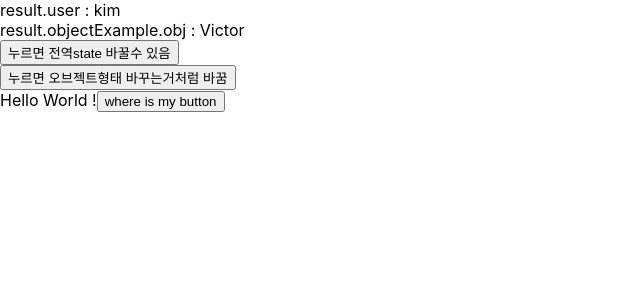
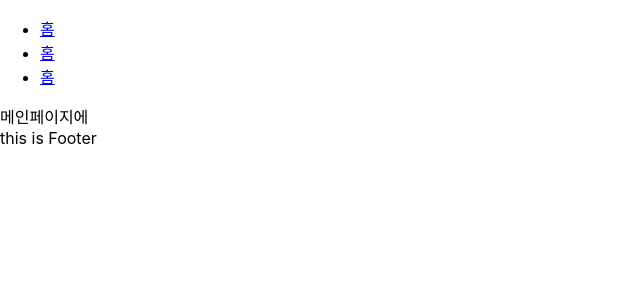
Before and after one commit to withoutthem/Appsam, a React (Create React App) app in the folder frontend/: page / in a window 1280 px wide. Shown: the top 300 px of the page, without its empty margins (0-640 px from the left). Built offline with nearby package versions, Linux system fonts and the light colour scheme.

Commit message:
resource router setting with styleSetting

```diff
--- a/frontend/src/App.js
+++ b/frontend/src/App.js
@@ -1,26 +1,31 @@
-import axios from 'axios';
-import './App.css';
+// import axios from 'axios';
+import './style/main.css';
 import Header from './components/Header';
+import Footer from './components/Footer'
+import { Routes, Route, Link } from 'react-router-dom';
 
 function App() {
-  const testAPI = ()=>{
-    axios.post('api/auth/signup',{userID:'테스트아이디이다', name:'빅터', userPassword:'0네개국룰'})
-    .then((res)=>{
-      console.log(res.data);
-    })
-    .catch((e)=>{
-      console.log(e)
-    })
-  }
+  // const testAPI = ()=>{
+  //   axios.post('api/auth/signup',{userID:'테스트아이디이다', name:'빅터', userPassword:'0네개국룰'})
+  //   .then((res)=>{
+  //     console.log(res.data);
+  //   })
+  //   .catch((e)=>{
+  //     console.log(e)
+  //   })
+  // }
 
 
   return (
-    <div className="main">
+    <div className="wrapper">
     <Header></Header>
-      Hello World !
-      <button onClick={testAPI}>
-    where is my button
-      </button>
+		<Routes>
+			<Route path="/" element={ <div>메인페이지에</div> } />
+      <Route path="/detail" element={ <div>상세페이지</div> } />
+      <Route path="/about" element={ <div>어바웃페이지</div> } />
+      <Route path="*" element={ <div>404</div> } />
+    </Routes>
+    <Footer></Footer>
     </div>
   );
 }
--- /dev/null
+++ b/frontend/src/components/Footer.jsx
@@ -0,0 +1,9 @@
+const Footer = ()=>{
+    return (
+        <div>
+            this is Footer
+        </div>
+    )
+}
+
+export default Footer;
--- a/frontend/src/components/Header.jsx
+++ b/frontend/src/components/Header.jsx
@@ -1,5 +1,6 @@
 import { useDispatch, useSelector } from "react-redux"
 import { changeName, changeNameByObject } from "./../store.js"
+import { Link } from "react-router-dom";
 
 const Header = ()=>{
     let dispatch = useDispatch(); //store.js에 요청을 보내줌
@@ -8,18 +9,15 @@ const Header = ()=>{
         dispatch(changeName('이걸루')) //이렇게 사용하면 changeName 함수 호출 가능
     }
 
-    const storeReduxChangeTestByObject = () =>{
-        dispatch(changeNameByObject('요걸루'))
-    }
-
-    const result = useSelector(state => state)
+    const result = useSelector(state => state) // redux의 state 모두 불러오기
 
     return(
-        <div>
-            result.user : {result.user} <br/>
-            result.objectExample.obj : {result.objectExample.obj} <br/>
-            <button onClick={storeReduxChangeTest}>누르면 전역state 바꿀수 있음</button> <br/>
-            <button onClick={storeReduxChangeTestByObject}>누르면 오브젝트형태 바꾸는거처럼 바꿈</button>
+        <div className="headerWrap">
+            <ul className="header">
+                <li><Link to='/'>홈</Link></li>
+                <li><Link to='/about'>홈</Link></li>
+                <li><Link to='/detail'>홈</Link></li>
+            </ul>
         </div>
     )
 }
--- a/frontend/src/index.js
+++ b/frontend/src/index.js
@@ -6,13 +6,16 @@ import { Provider } from 'react-redux';
 import store from './store';
 import * as serviceWorkerRegistration from './serviceWorkerRegistration';
 import reportWebVitals from './reportWebVitals';
+import { BrowserRouter } from "react-router-dom";
 
 const root = ReactDOM.createRoot(document.getElementById('root'));
 root.render(
   <React.StrictMode>
-    <Provider store={store}>
-    <App />
-    </Provider>
+    <BrowserRouter>
+      <Provider store={store}>
+        <App />
+      </Provider>
+    </BrowserRouter>
   </React.StrictMode>
 );
 
--- a/frontend/src/store.js
+++ b/frontend/src/store.js
@@ -1,4 +1,4 @@
-import { configureStore, createSlice } from '@reduxjs/toolkit'
+import { configureStore, createAction, createSlice } from '@reduxjs/toolkit'
 
 
 const user = createSlice({
--- /dev/null
+++ b/frontend/src/style/main.css
@@ -0,0 +1 @@
+/*# sourceMappingURL=main.css.map */
```
Also changed, not shown: frontend/src/App.css (deleted), frontend/src/style/main.scss (added), 1 other file (tests, documents, lock files or other folders).
